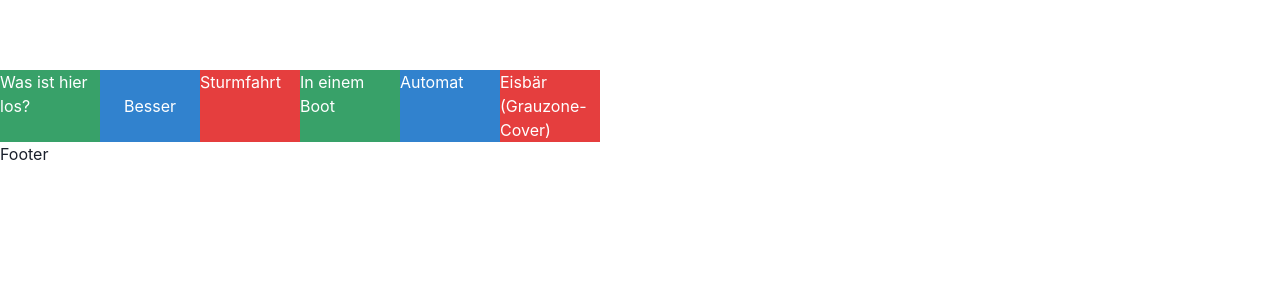
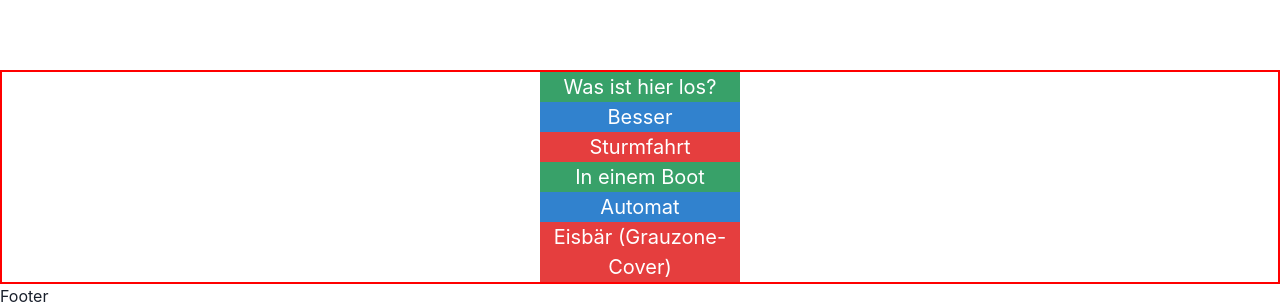
Before and after one commit to mateasportfolio/challenge, a React (Create React App) app: page / in a window 1280 px wide. Shown: the part 1002-1307 px from the top of the page. Before the commit the page ends 1168 px from the top, so only its background shows below. Built offline with nearby package versions, Linux system fonts and the light colour scheme.

Commit message:
add border and column in TextC.jsx

```diff
--- a/src/components/TextC/TextC.jsx
+++ b/src/components/TextC/TextC.jsx
@@ -1,28 +1,54 @@
 import React from "react";
-import { Box, Flex, Text, Square } from "@chakra-ui/react";
+import { Box, Flex, Text } from "@chakra-ui/react";
 
 const TextC = () => {
   return (
-    <Flex color="white" flexDirection={"row"}>
-      <Box w="100px" bg="green.500">
-        <Text>Was ist hier los?</Text>
+    <>
+      <Flex
+        color="white"
+        flexDirection={"column"}
+        border={"2px solid red"}
+        display="flex"
+        alignContent="center"
+        textAlign="center"
+        fontSize="xl"
+        justifyContent="center"
+        flexWrap="nowrap"
+        alignItems="center"
+      >
+        <Box
+          w="200px"
+          bg="green.500"
+          flexDirection="column"
+          alignContent="center"
+          textAlign="center"
+          fontSize="xl"
+          justifyContent="center"
+          flexWrap="nowrap"
+          display="flex"
+          alignItems="center"
+        >
+          <Text display={"flex"} flexDirection={"column"}>
+            Was ist hier los?
+          </Text>
         </Box>
-      <Square w="100px" bg="blue.500">
+        <Box w="200px" bg="blue.500" flexDirection="column">
           <Text>Besser</Text>
-      </Square>
-      <Box w="100px" bg="red.500">
+        </Box>
+        <Box w="200px" bg="red.500">
           <Text> Sturmfahrt</Text>
         </Box>
-      <Box w="100px" bg="green.500">
+        <Box w="200px" bg="green.500">
           <Text> In einem Boot</Text>
         </Box>
-      <Box w="100px" bg="blue.500">
+        <Box w="200px" bg="blue.500">
           <Text> Automat</Text>
         </Box>
-      <Box w="100px" bg="red.500">
+        <Box w="200px" bg="red.500">
           <Text> Eisbär (Grauzone-Cover)</Text>
         </Box>
       </Flex>
+    </>
   );
 };
 
```
Lines whose indentation alone changed are shown as unchanged.
